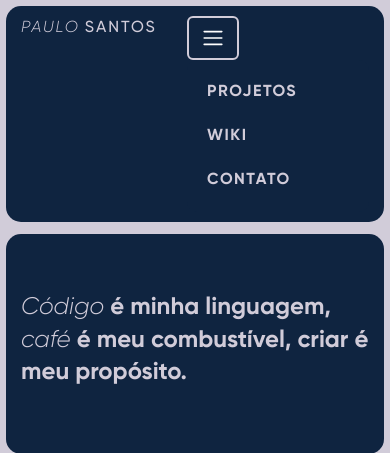
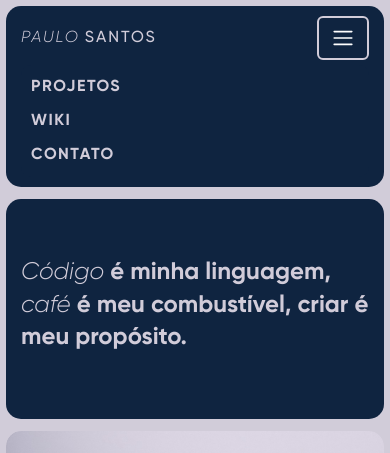
Before and after one commit to paulowh/paulowh.github.io, a PHP site: page / in a window 390 px wide, after a click that opens the changed part. Shown: the top 453 px of the page. Run offline with PHP 8.4, Linux system fonts and the light colour scheme.

Commit message:
corrigindo menu de resposividade do projeto

```diff
--- a/assets/css/style.css
+++ b/assets/css/style.css
@@ -335,7 +335,7 @@ body {
   display: flex;
   justify-content: space-between;
   align-items: center;
-  height: 100%;
+  width: 100%;
 }
 
 .logo {
@@ -377,6 +377,7 @@ body {
 
 .navbar {
   padding: 0;
+  width: 100%;
 }
 
 .navbar-toggler {
@@ -415,25 +416,29 @@ body {
 
 
 @media (max-width: 992px) {
+  .navbar {
+    flex-wrap: wrap;
+  }
+
   .header-content {
-    display: grid;
-    grid-template-columns: 1fr auto;
-    /* justify-content: space-between; */
-    /* align-items: center !important; */
+    display: flex;
+    justify-content: space-between;
+    align-items: center;
+    width: 100%;
   }
 
   .navbar-collapse {
-    top: 60px;
-    right: 0;
+    width: 100%;
+    margin-top: 5px;
     background-color: var(--bg-card-primary);
-    padding: 20px;
+    padding: 10px;
     border-radius: 10px;
-    /* min-width: 200px; */
   }
 
   .navbar-nav {
     flex-direction: column;
-    gap: 20px;
+    gap: 10px;
+    align-items: flex-start;
   }
 }
 
@@ -774,9 +779,9 @@ body {
   }
 
   .header-content {
-    flex-direction: column;
+    /* flex-direction: column; */
     gap: 15px;
-    align-items: flex-start;
+    align-items: center;
   }
 
   .logo {
--- a/index.html
+++ b/index.html
@@ -34,16 +34,17 @@
 
   <main class="grid-template">
     <header class="grid-header">
+      <nav class="navbar navbar-expand-lg">
         <div class="header-content">
           <div class="logo">
             <span class="name-first">PAULO</span>
             <span class="name-last">SANTOS</span>
           </div>
-        <nav class="navbar navbar-expand-lg">
           <button class="navbar-toggler" type="button" data-bs-toggle="collapse" data-bs-target="#navbarNav"
             aria-controls="navbarNav" aria-expanded="false" aria-label="Toggle navigation">
             <span class="navbar-toggler-icon"></span>
           </button>
+        </div>
         <div class="collapse navbar-collapse" id="navbarNav">
           <ul class="navbar-nav ms-auto">
             <li class="nav-item">
@@ -58,7 +59,6 @@
           </ul>
         </div>
       </nav>
-      </div>
     </header>
 
     <section class="grid-ref">
```
Lines whose indentation alone changed are shown as unchanged.
